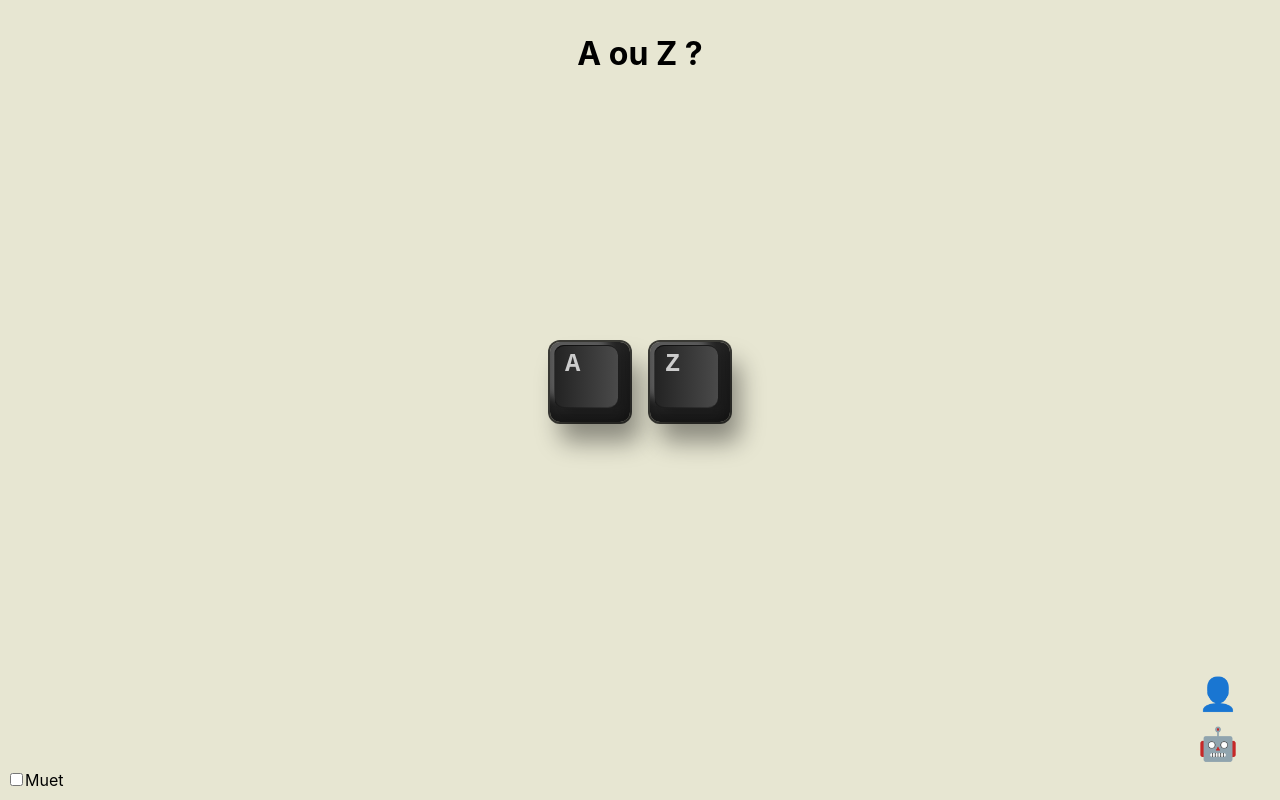
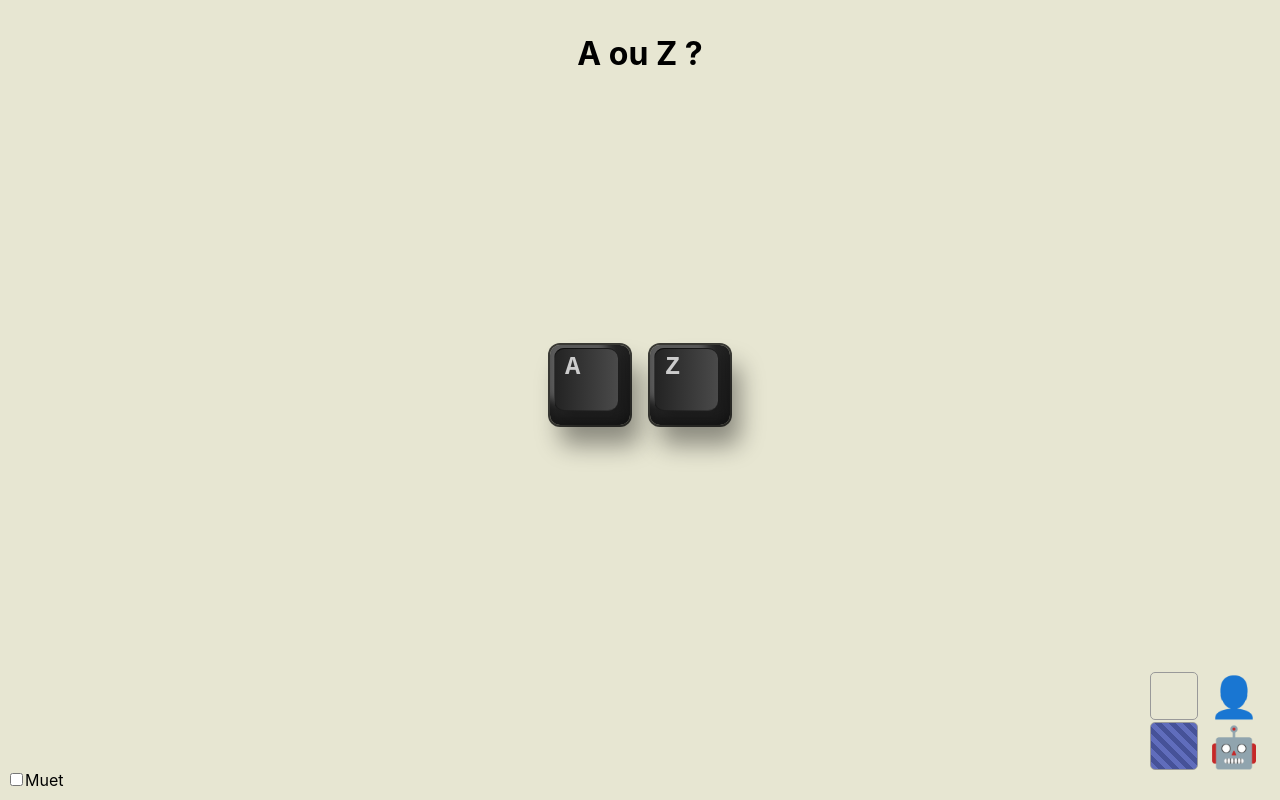
Before and after one commit to olivierlemasle/AouZ, a React (Vite) app: page / in a window 1280 px wide. Built offline with nearby package versions, Linux system fonts and the light colour scheme.

Commit message:
Work on display
Note: there's a 1 second delay after the user input, to simulate the
time the "machine" takes to predict the input. During that time, a
new user input is ignored. That limitation will be removed later.

Also, the overflow fade-out will be improved in the future.

```diff
--- a/src/App.tsx
+++ b/src/App.tsx
@@ -7,7 +7,11 @@ const letters = ["A", "Z"];
 
 function App() {
   const [mute, setMute] = useState(false);
-  const [data, setData] = useState<{ input: string; guess: string }[]>([]);
+  const [data, setData] = useState<{ input?: string; guess: string }[]>([
+    {
+      guess: random(),
+    },
+  ]);
 
   function random() {
     const i = Math.floor(Math.random() * letters.length);
@@ -15,7 +19,20 @@ function App() {
   }
 
   function buttonPressed(key: string) {
-    setData([...data, { input: key, guess: random() }]);
+    const last = data[data.length - 1];
+    if (last.input) {
+      console.log(last.input);
+      return;
+    }
+    setData([...data.slice(0, data.length - 1), { ...last, input: key }]);
+    setTimeout(() => {
+      setData((data) => [
+        ...data,
+        {
+          guess: random(),
+        },
+      ]);
+    }, 1000);
   }
 
   return (
--- /dev/null
+++ b/src/Card.css
@@ -0,0 +1,59 @@
+.flip-card {
+  background-color: transparent;
+  width: 3em;
+  height: 3em;
+  perspective: 1000px;
+}
+
+.flip-card-inner {
+  position: relative;
+  width: 100%;
+  height: 100%;
+  text-align: center;
+  transition: transform 0.5s;
+  transform-style: preserve-3d;
+}
+
+.flip-card.showback .flip-card-inner {
+  transform: rotateY(180deg);
+}
+
+.flip-card-front,
+.flip-card-back {
+  position: absolute;
+  width: 100%;
+  height: 100%;
+  backface-visibility: hidden;
+  border: 1px solid #999;
+  border-radius: 5px;
+}
+
+.flip-card-front {
+  user-select: none;
+  display: flex;
+  align-items: center;
+  justify-content: center;
+}
+.flip-card-front.value-0 {
+  background-color: #e2e2db;
+}
+.flip-card-front.value-1 {
+  background-color: #c4c3c0;
+}
+.flip-card-front.ok {
+  border: 2px solid rgb(72, 141, 72);
+}
+.flip-card-front.ko {
+  border: 2px solid rgb(153, 85, 83);
+}
+
+.flip-card-back {
+  transform: rotateY(180deg);
+  background: repeating-linear-gradient(
+    45deg,
+    #606dbc,
+    #606dbc 5px,
+    #465298 5px,
+    #465298 10px
+  );
+}
--- /dev/null
+++ b/src/Card.tsx
@@ -0,0 +1,30 @@
+import "./Card.css";
+
+interface CardProps {
+  letters: string[];
+  value?: string;
+  inputMatch: boolean | null;
+  hidden?: boolean;
+}
+
+function Card({ letters, value, inputMatch, hidden }: CardProps) {
+  let classes = "flip-card-front";
+  if (value) {
+    const idx = letters.indexOf(value);
+    classes += idx !== -1 ? ` value-${idx}` : "";
+  }
+  if (inputMatch !== null) {
+    classes += inputMatch ? " ok" : " ko";
+  }
+
+  return (
+    <div className={"flip-card" + (hidden ? " showback" : "")}>
+      <div className="flip-card-inner">
+        <div className={classes}>{value}</div>
+        <div className="flip-card-back"></div>
+      </div>
+    </div>
+  );
+}
+
+export default Card;
--- a/src/Display.css
+++ b/src/Display.css
@@ -1,19 +1,26 @@
 .Display {
-  position: relative;
+  display: flex;
+  flex-direction: row;
 }
 
-.Display .overlay {
-  position: absolute;
-  background: linear-gradient(90deg, #e7e6d2, transparent);
-  top: 0;
-  bottom: 0;
-  left: 0;
-  right: 95%;
+.Display .grid-wrapper {
+  flex-grow: 1;
+  overflow: hidden;
+  position: relative;
 }
 
 .Display .grid {
   overflow-x: scroll;
   scrollbar-width: none;
+  scroll-behavior: smooth;
+
+  mask-image: linear-gradient(
+    to right,
+    transparent,
+    black var(--left-mask-size),
+    black calc(100% - var(--right-mask-size)),
+    transparent
+  );
 
   display: grid;
   grid-auto-columns: 3em;
@@ -22,41 +29,33 @@
   grid-auto-flow: column;
   gap: 2px;
   justify-content: safe end;
-  padding: 3px;
+  --left-mask-size: 0px;
+  --right-mask-size: 0px;
 }
 .Display .grid::-webkit-scrollbar {
   display: none;
 }
+.Display .grid.is-left-overflowing {
+  --left-mask-size: 50px;
+}
+.Display .grid.is-right-overflowing {
+  --right-mask-size: 50px;
+}
 
-.Display .cell {
-  user-select: none;
+.header {
+  display: grid;
+  grid-auto-columns: 3em;
+  grid-template-rows: 3em 3em;
+  grid-auto-rows: 3em;
+  grid-auto-flow: column;
+  gap: 2px;
+  justify-content: safe end;
+  margin: 0 0.75em;
+}
+
+.Display .head {
   display: flex;
   align-items: center;
   justify-content: center;
-  border: 1px solid #999;
-  border-radius: 5px;
+  font-size: 2.5em;
 }
-.Display .cell.value-0 {
-  background-color: #e2e2db;
-}
-.Display .cell.value-1 {
-  background-color: #c4c3c0;
-}
-.Display .cell.last {
-  border: 2px solid #333;
-}
-.Display .cell.ok {
-  border: 2px solid rgb(122, 214, 122);
-}
-.Display .cell.ko {
-  border: 2px solid rgb(236, 166, 163);
-}
-
-.Display .head {
-  grid-column: span 2;
-  user-select: none;
-  display: flex;
-  align-items: center;
-  justify-content: center;
-  font-size: 2em;
-}
--- a/src/Display.tsx
+++ b/src/Display.tsx
@@ -1,9 +1,10 @@
-import { Fragment, useEffect, useRef } from "react";
+import { Fragment, UIEvent, useEffect, useRef } from "react";
 import "./Display.css";
+import Card from "./Card";
 
 interface DisplayProps {
   letters: string[];
-  data: { input: string; guess: string }[];
+  data: { input?: string; guess: string }[];
 }
 
 function Display({ letters, data }: DisplayProps) {
@@ -11,11 +12,13 @@ function Display({ letters, data }: DisplayProps) {
 
   function scrollBefore() {
     if (ref.current) {
-      if (ref.current.scrollLeft > 300) {
-        ref.current.scrollLeft *= 0.8;
-      } else {
-        ref.current.scrollLeft -= 60;
+      ref.current.scrollLeft -= 0.2 * ref.current.clientWidth;
     }
+  }
+
+  function scrollAfter() {
+    if (ref.current) {
+      ref.current.scrollLeft += 0.2 * ref.current.clientWidth;
     }
   }
 
@@ -25,30 +28,67 @@ function Display({ letters, data }: DisplayProps) {
     }
   }
 
+  const onkeydown = (evt: KeyboardEvent) => {
+    switch (evt.code) {
+      case "ArrowLeft":
+        scrollBefore();
+        break;
+      case "ArrowRight":
+        scrollAfter();
+        break;
+      default:
+        return;
+    }
+  };
+
+  useEffect(() => {
+    window.addEventListener("keydown", onkeydown, false);
+    return () => {
+      window.removeEventListener("keydown", onkeydown, false);
+    };
+  });
+
   useEffect(scrollToEnd, [data]);
 
-  function letterClass(letter: string) {
-    const idx = letters.indexOf(letter);
-    return idx === -1 ? "unknown" : `value-${idx}`;
+  const onscroll = (evt: UIEvent<HTMLDivElement>) => {
+    const el = evt.currentTarget;
+    const isScrollable = el.scrollWidth > el.clientWidth;
+    if (!isScrollable) {
+      el.classList.remove("is-left-overflowing", "is-right-overflowing");
+      return;
     }
+    const isScrolledToRight =
+      el.scrollWidth < el.clientWidth + el.scrollLeft + 50;
+    const isScrolledToLeft = isScrolledToRight ? false : el.scrollLeft === 0;
+    el.classList.toggle("is-left-overflowing", !isScrolledToLeft);
+    el.classList.toggle("is-right-overflowing", !isScrolledToRight);
+  };
 
   return (
     <div className="Display">
-      <div className="overlay" onClick={scrollBefore} />
-      <div className="grid" ref={ref}>
+      <div className="grid-wrapper">
+        <div className="grid" ref={ref} onScroll={onscroll}>
           {data.map((e, i) => {
-          let classes = "cell ";
-          if (i === data.length - 1) {
-            classes += "last ";
-          }
-          classes += e.input === e.guess ? "ok " : "ko ";
+            const inputMatch = e.input ? e.input === e.guess : null;
             return (
               <Fragment key={i}>
-              <div className={classes + letterClass(e.input)}>{e.input}</div>
-              <div className={classes + letterClass(e.guess)}>{e.guess}</div>
+                <Card
+                  letters={letters}
+                  value={e.input}
+                  inputMatch={inputMatch}
+                />
+                <Card
+                  letters={letters}
+                  value={e.guess}
+                  inputMatch={inputMatch}
+                  hidden={e.input === undefined}
+                />
               </Fragment>
             );
           })}
+        </div>
+      </div>
+      <div className="header">
         <div className="head">👤</div>
         <div className="head">🤖</div>
       </div>
```
Lines whose indentation alone changed are shown as unchanged.
